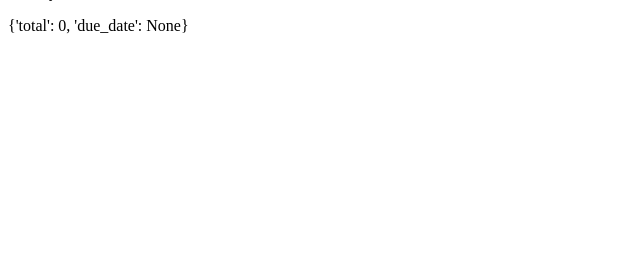
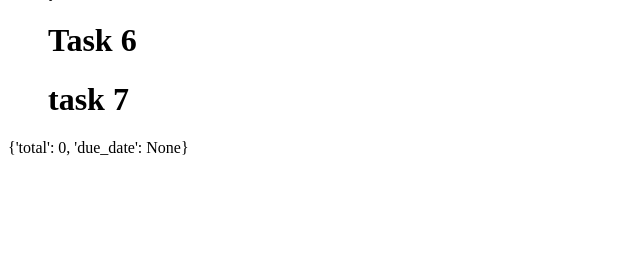
Before and after one commit to sifathabib/task-managment, a Django app: a page that uses tasks/templates/show_task.html in a window 1280 px wide. Shown: the part 25-300 px from the top of the page, without its empty margins (0-640 px from the left). Run offline with Django 5.2, Linux system fonts and the light colour scheme; data that the repository does not hold is empty.

Commit message:
new commit

```diff
--- a/tasks/models.py
+++ b/tasks/models.py
@@ -49,7 +49,7 @@ class TaskDetail(models.Model):
         on_delete=models.CASCADE,
         related_name='details',
     )
-    assigned_to = models.CharField(max_length=100)
+    # assigned_to = models.CharField(max_length=100)
     priority = models.CharField(
         max_length=1, choices=PRIORITY_OPTIONS, default=LOW)
     notes = models.TextField(blank=True, null=True)
--- a/tasks/templates/dashboard/manager-dashboard.html
+++ b/tasks/templates/dashboard/manager-dashboard.html
@@ -19,6 +19,7 @@
         <div class="flex items-center gap-2">
           <div class="w-2 h-2 rounded-full bg-green-500"></div>
           <span>{{task.title}}</span>
+          <a href="{% url 'updated_task' task.id %}" class="px-2 py-1 bg-green-500">Edite</a>
         </div>
         <div>
           <span
--- a/tasks/templates/show_task.html
+++ b/tasks/templates/show_task.html
@@ -37,6 +37,7 @@
             {% endfor %}
         </ol>
         <ul>
+            <h1>Task 6</h1>
             {% for tas in task6 %}
             <li>
                 {{tas.id}} <p>{{tas.status}}</p>
@@ -44,12 +45,13 @@
                 <p>{{tas.due_date}}</p>
                 <p>{{tas.is_completed}}</p>
                 <p>{{tas.assigned_to}}</p>
-                <p>{{task.priority}}</p>
+                <p>{{tas.priority}}</p>
             </li>
 
             {% endfor %}
         </ul>
         <ol>
+            <h1>task 7</h1>
             {% for tas in task7 %}
             <li>
                  <p>{{tas.status}}</p>
--- a/tasks/templates/test.html
+++ b/tasks/templates/test.html
@@ -19,6 +19,5 @@
         <div> value of a: {{a}}</div>
     {% endwith %}
     {{count}}
-
 </body>
 </html>
--- a/tasks/urls.py
+++ b/tasks/urls.py
@@ -1,9 +1,11 @@
 from django.urls import path
-from tasks.views import manager_dashboard,user_dashboard,creat_task,view_task
+from tasks.views import manager_dashboard,user_dashboard,creat_task,view_task,update_task
 
 urlpatterns = [
-    path('manager-dashboard',manager_dashboard),
+    path('manager-dashboard',manager_dashboard,name='manager-dashboard'),
     path('user-dashboard',user_dashboard),
     path('Create Task',creat_task),
-    path('view task',view_task)
+    path('Create Task',creat_task,name='create_task'),
+    path('view task',view_task),
+    path('update-task/<int:id>/',update_task,name= 'updated_task'),
 ]
--- a/tasks/views.py
+++ b/tasks/views.py
@@ -1,25 +1,56 @@
-from django.shortcuts import render
+from django.shortcuts import render,redirect
 from django.http import HttpResponse
-from tasks.forms import Task,TaskModelForm
+from tasks.forms import Task,TaskModelForm,TaskDetailForm
 from tasks.models import Employee,Task,Project,TaskDetail
 from django.db.models import Q, Count, Max, Min, Avg,Sum
 from datetime import date
+from django.contrib import messages
 def manager_dashboard(request):
-    tasks= Task.objects.all()
-    total_tasks = tasks.count()
-    completed_task = Task.objects.filter(status = "COMPLETED").count()
-    in_progress_task  = Task.objects.filter(status = "IN_PROGRESS").count()
-    pending_task = Task.objects.filter(status="PENDING").count()
 
-    counts = {
-        "tasks":tasks,
-        "total_task":total_tasks,
-        "completed_task":completed_task,
-        "in_progrss":in_progress_task,
-        "pending_task":pending_task
+    # total_tasks = tasks.count()
+    # completed_task = Task.objects.filter(status = "COMPLETED").count()
+    # in_progress_task  = Task.objects.filter(status = "IN_PROGRESS").count()
+    # pending_task = Task.objects.filter(status="PENDING").count()
 
+    # counts = {
+    #     "tasks":tasks,
+    #     "total_task":total_tasks,
+    #     "completed_task":completed_task,
+    #     "in_progrss":in_progress_task,
+    #     "pending_task":pending_task
+
+    # }
+
+    counts = Task.objects.aggregate(
+        total = Count("id"),
+        complete = Count('id',filter=Q(status = 'COMPLETED')),
+        in_progress = Count('id',filter=Q(status = 'IN_PROGRESS')),
+        pending = Count('id',filter=Q(status = 'PENDING'))
+    )
+
+    type = request.GET.get("type","all")
+    base_query= Task.objects.select_related("details").prefetch_related("assigned_to")
+
+    if type=='completed':
+        tasks  = base_query.filter(status = 'COMPLETED')
+    elif type=='in_progress':
+        tasks = base_query.filter(status='IN_PROGRESS')
+    elif type=='pending':
+        tasks = base_query.filter(status = 'PENDING')
+    else:
+        tasks=base_query.all()
+
+
+
+
+
+
+    print(counts)
+    context={
+        'tasks':tasks,
+        'counts':counts
     }
-    return render(request,"dashboard/manager-dashboard.html",counts)
+    return render(request,"dashboard/manager-dashboard.html",context)
 
 
 
@@ -40,13 +71,57 @@ def math_academy(request):
 def creat_task(request):
     # employees = employee.objects.all()
     # form = TaskForm(employees = employees)
-    form = TaskModelForm()
+    # form = TaskModelForm()
+
+    task_form = TaskModelForm(request.POST)
+    task_detail_form = TaskDetailForm(request.POST)
 
     if request.method == "POST":
-        form = TaskModelForm(request.POST)
-        if form.is_valid():
-            form.save()
-            return render(request,'task_form.html',{"forms":form,"massage":"task added successfully"})
+        # form = TaskModelForm(request.POST)
+        task_form = TaskModelForm(request.POST)
+        task_detail_form = TaskDetailForm(request.POST)
+        if task_form.is_valid() and task_detail_form.is_valid():
+            task = task_form.save()
+            task_detail = task_detail_form.save(commit=False)
+            task_detail.task=task
+            messages.success(request,"Tassk successfully added")
+            return redirect("create_task")
+    context = {'task_form':task_form,'task_detail_form':task_detail_form}
+    return render(request,"task_form.html",context)
+
+def update_task(request,id):
+    task = Task.objects.get(id=id)
+    task_form = TaskModelForm(instance=task)
+    # if task.details:
+        # task_detail_form = TaskDetailForm(instance=task.details)
+
+    # try:
+    #     task_detail = task.details
+    # except TaskDetail.DoesNotExist:
+    #     task_detail = None
+
+    if task.details:
+        task_detail_form = TaskDetailForm(instance=task.details)
+
+    if request.method == "POST":
+        # form = TaskModelForm(request.POST)
+        task_form = TaskModelForm(request.POST,instance=task)
+        task_detail_form = TaskDetailForm(request.POST,instance =task_detail_form)
+        if task_form.is_valid() and task_detail_form.is_valid():
+            task = task_form.save()
+            task_detail = task_detail_form.save(commit=False)
+            task_detail.task=task
+            messages.success(request,"Task updated successfully added")
+            return redirect("updated_task",id)
+    context = {'task_form':task_form,'task_detail_form':task_detail_form}
+    return render(request,"task_form.html",context)
+
+
+
+
+
+
+            # return render(request,'task_form.html',{"forms":form,"massage":"task added successfully"})
             # data =form.cleaned_data
             # print("form is valid",data)
             # title = data.get('title')
@@ -61,8 +136,7 @@ def creat_task(request):
             #     emp = employee.objects.get(id=emp_id)
             #     task.assigned_to.add(emp)
             # return HttpResponse("Task added successfully")
-    context = {"forms":form}
-    return render(request,"task_form.html",context)
+
 def view_task(request):
     task = Task.objects.all()
     task1 = Project.objects.all()
```
Also changed, not shown: tasks/forms.py (+9 -1 lines), tasks/templates/dashboard/dashboard.html (+17 -6 lines), tasks/templates/task_form.html (+4 -3 lines), tasks/migrations/0002_remove_taskdetail_assigned_to.py (added), 4 other files.
